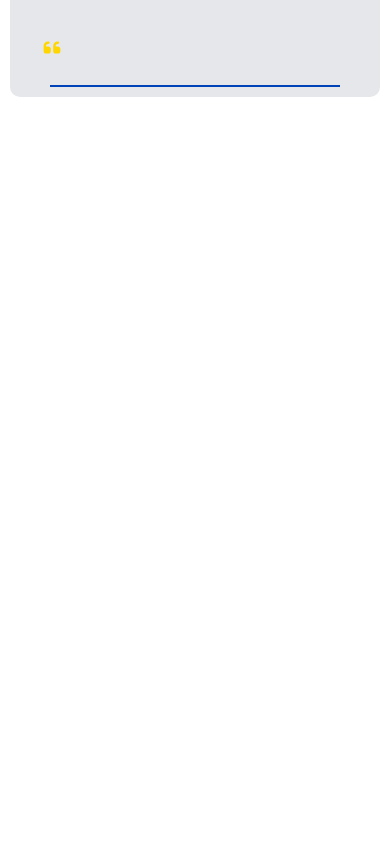
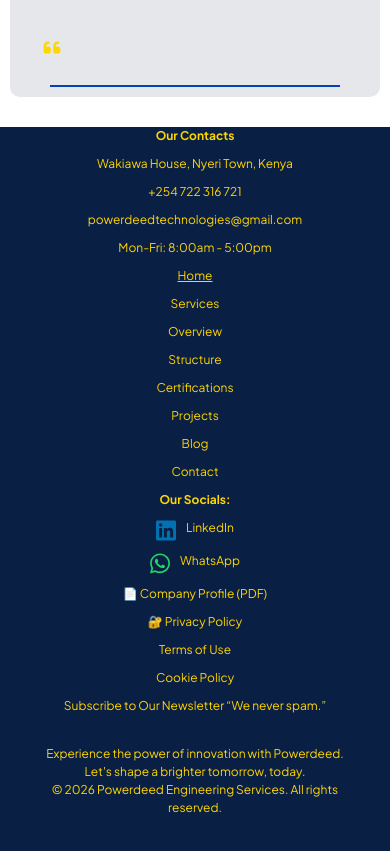
Before and after one commit to Powerdeed/PTR-client-website, a Next.js app: page / in a window 390 px wide. Shown: the part 3860-4711 px from the top of the page. Before the commit the page ends 3987 px from the top, so only its background shows below. Built offline with nearby package versions, Linux system fonts and the light colour scheme.

Commit message:
Added footer component. Done with home page.

```diff
--- a/app/layout.tsx
+++ b/app/layout.tsx
@@ -4,6 +4,7 @@ import "./globals.css";
 import Nav from "@/components/layout/Nav";
 import ScrollIndicator from "@/components/layout/ScrollIndicator";
 import QuickNavs from "@/components/layout/QuickNavs";
+import Footer from "@/components/layout/Footer";
 
 const plusJakartaSans = Plus_Jakarta_Sans({
   variable: "--font-plus-jakarta-sans",
@@ -34,6 +35,7 @@ export default function RootLayout({
         <ScrollIndicator />
         <QuickNavs />
         {children}
+        <Footer />
       </body>
     </html>
   );
--- a/components/features/home/Testimonials.tsx
+++ b/components/features/home/Testimonials.tsx
@@ -81,7 +81,7 @@ export default function Testimonials() {
     function updateWidth() {
       if (testimonialEl.current) {
         setTestimonialWidth(
-          testimonialEl.current.getBoundingClientRect().width
+          testimonialEl.current.getBoundingClientRect().width,
         );
       }
     }
@@ -124,6 +124,7 @@ export default function Testimonials() {
                       }
                       alt=""
                       fill
+                      sizes="(max-width: 1024px) 100%"
                       className="object-cover rounded-[50%] relative overflow-hidden"
                     />
                   </div>
--- a/components/layout/Footer.tsx
+++ b/components/layout/Footer.tsx
@@ -1,41 +1,56 @@
+"use client";
+
 // modules
-import React, { useEffect, useState } from "react";
-import { Link, useLocation } from "react-router-dom";
-import axios from "axios";
+import Link from "next/link";
+import { usePathname } from "next/navigation";
+// import axios from "axios";
 
-// styles
-import "./styles/footer.css";
+const contacts = {
+  location: "Wakiawa House, Nyeri Town, Kenya",
+  phone: "+254 722 316 721",
+  email: "powerdeedtechnologies@gmail.com",
+  "working-hours": "Mon-Fri: 8:00am - 5:00pm",
+};
 
-// files
-import profilePdf from "/docs/profile/POWERDEED ENGINEERING SERVICES.pdf";
+const links = [
+  "",
+  "services",
+  "about/overview",
+  "about/structure",
+  "about/certifications",
+  "projects",
+  "blog",
+  "contact",
+];
 
 export default function Footer() {
-  const API = import.meta.env.VITE_API_BASE_URL;
-  const [contacts, setContacts] = useState({});
+  // const API = import.meta.env.VITE_API_BASE_URL;
+  // const [contacts, setContacts] = useState({});
 
-  const location = useLocation();
+  const pathname = usePathname();
 
-  useEffect(() => {
-    const fetchContacts = async () => {
-      try {
-        const res = await axios.get(`${API}/contacts`);
-        const data = res.data.data;
-        setContacts(data);
-      } catch (error) {
-        console.error("Failed to fetch contacts", error);
-      }
-    };
+  // useEffect(() => {
+  //   const fetchContacts = async () => {
+  //     try {
+  //       const res = await axios.get(`${API}/contacts`);
+  //       const data = res.data.data;
+  //       setContacts(data);
+  //     } catch (error) {
+  //       console.error("Failed to fetch contacts", error);
+  //     }
+  //   };
 
-    fetchContacts();
-  }, []);
+  //   fetchContacts();
+  // }, []);
 
   return (
-    <footer className="footer">
-      <div className="footer-content">
-        <ul className="footer-links">
+    <footer className="relative w-full h-max lg:h-75 p-[0_10%_80px_10%] bg-(--primary-blue) text-[12px] text-(--primary-yellow) grid gap-5">
+      <div>
+        <ul className="w-full lg:w-[25%] list-none grid gap-2.5 float-none text-center lg:float-left lg:text-left mb-2.5 lg:mb-0">
           <li className="Contacts" style={{ fontWeight: "bold" }}>
             Our Contacts
           </li>
+
           {!contacts ? (
             <li>Loading contacts...</li>
           ) : (
@@ -44,118 +59,80 @@ export default function Footer() {
             ))
           )}
         </ul>
-        <ul className="footer-links">
-          <li className="home-link">
+
+        <ul className="w-full lg:w-[25%] list-none grid gap-2.5 float-none text-center lg:float-left lg:text-left mb-2.5 lg:mb-0">
+          {links.map((path, index) => {
+            const lastSegment = path.split("/").pop();
+
+            const label =
+              path === ""
+                ? "Home"
+                : lastSegment
+                  ? lastSegment.charAt(0).toUpperCase() + lastSegment.slice(1)
+                  : "";
+
+            return (
+              <li key={index}>
                 <Link
-              className={location.pathname === "/" ? "active-page" : ""}
-              to="/"
+                  className={`${pathname === `/${path}` ? "underline" : ""}`}
+                  href={`/${path}`}
                 >
-              Home
+                  {label}
                 </Link>
               </li>
-          <li className="services-link">
-            <Link
-              className={location.pathname === "/services" ? "active-page" : ""}
-              to="../services"
-            >
-              Services
-            </Link>
-          </li>
-          <li className="overview-link">
-            <Link
-              className={
-                location.pathname === "/about/overview" ? "active-page" : ""
-              }
-              to="../about/overview"
-            >
-              Overview
-            </Link>
-          </li>
-          <li className="structure-link">
-            <Link
-              className={
-                location.pathname === "/about/structure" ? "active-page" : ""
-              }
-              to="../about/structure"
-            >
-              structure
-            </Link>
-          </li>
-          <li className="certifications-link">
-            <Link
-              className={
-                location.pathname === "/about/certifications"
-                  ? "active-page"
-                  : ""
-              }
-              to="../about/certifications"
-            >
-              Certificates & Licenses
-            </Link>
-          </li>
-          <li className="projects-link">
-            <Link
-              className={location.pathname === "/projects" ? "active-page" : ""}
-              to="../projects"
-            >
-              Projects
-            </Link>
-          </li>
-          <li className="blog-link">
-            <Link
-              className={location.pathname === "/blog" ? "active-page" : ""}
-              to="../blog"
-            >
-              Blog
-            </Link>
-          </li>
-          <li className="contact-link">
-            <Link
-              className={location.pathname === "/contact" ? "active-page" : ""}
-              to="../contact"
-            >
-              Contact
-            </Link>
-          </li>
+            );
+          })}
         </ul>
-        <ul className="footer-links socials">
+
+        <ul className="w-full lg:w-[25%] list-none grid gap-2.5 float-none text-center lg:float-left lg:text-left mb-2.5 lg:mb-0">
           <li style={{ fontWeight: "bold" }}>Our Socials:</li>
-          <li>
+
+          <li className="grid lg:block justify-center">
             <a
               href="https://www.linkedin.com/in/alfred-kuria-58199a106/?originalSubdomain=ke"
               target="_blank"
               rel="noopener noreferrer"
+              className="flex gap-2.5"
             >
               <svg
                 xmlns="http://www.w3.org/2000/svg"
                 viewBox="0 0 448 512"
                 aria-label="LinkedIn"
-                className="social-icon linkedin-icon"
+                className="w-5"
               >
-                <path d="M416 32H31.9C14.3 32 0 46.5 0 64.3v383.4C0 465.5 14.3 480 31.9 480H416c17.6 0 32-14.5 32-32.3V64.3c0-17.8-14.4-32.3-32-32.3zM135.4 416H69V202.2h66.5V416zm-33.2-243c-21.3 0-38.5-17.3-38.5-38.5S80.9 96 102.2 96c21.2 0 38.5 17.3 38.5 38.5 0 21.3-17.2 38.5-38.5 38.5zm282.1 243h-66.4V312c0-24.8-.5-56.7-34.5-56.7-34.6 0-39.9 27-39.9 54.9V416h-66.4V202.2h63.7v29.2h.9c8.9-16.8 30.6-34.5 62.9-34.5 67.2 0 79.7 44.3 79.7 101.9V416z" />
+                <path
+                  d="M416 32H31.9C14.3 32 0 46.5 0 64.3v383.4C0 465.5 14.3 480 31.9 480H416c17.6 0 32-14.5 32-32.3V64.3c0-17.8-14.4-32.3-32-32.3zM135.4 416H69V202.2h66.5V416zm-33.2-243c-21.3 0-38.5-17.3-38.5-38.5S80.9 96 102.2 96c21.2 0 38.5 17.3 38.5 38.5 0 21.3-17.2 38.5-38.5 38.5zm282.1 243h-66.4V312c0-24.8-.5-56.7-34.5-56.7-34.6 0-39.9 27-39.9 54.9V416h-66.4V202.2h63.7v29.2h.9c8.9-16.8 30.6-34.5 62.9-34.5 67.2 0 79.7 44.3 79.7 101.9V416z"
+                  fill="#0072b1"
+                />
               </svg>
               LinkedIn
             </a>
           </li>
-          <li>
+
+          <li className="grid lg:block justify-center">
             <a
               href="https://wa.me/254722316721?text=Hi%2C%20I%20found%20you%20on%20the%20website"
               target="_blank"
               rel="noopener noreferrer"
+              className="flex gap-2.5"
             >
               <svg
                 xmlns="http://www.w3.org/2000/svg"
                 viewBox="0 0 448 512"
                 aria-label="WhatsApp"
-                className="social-icon whatsapp-icon"
+                className="w-5"
               >
-                <path d="M380.9 97.1C339 55.1 283.2 32 223.9 32c-122.4 0-222 99.6-222 222 0 39.1 10.2 77.3 29.6 111L0 480l117.7-30.9c32.4 17.7 68.9 27 106.1 27h.1c122.3 0 224.1-99.6 224.1-222 0-59.3-25.2-115-67.1-157zm-157 341.6c-33.2 0-65.7-8.9-94-25.7l-6.7-4-69.8 18.3L72 359.2l-4.4-7c-18.5-29.4-28.2-63.3-28.2-98.2 0-101.7 82.8-184.5 184.6-184.5 49.3 0 95.6 19.2 130.4 54.1 34.8 34.9 56.2 81.2 56.1 130.5 0 101.8-84.9 184.6-186.6 184.6zm101.2-138.2c-5.5-2.8-32.8-16.2-37.9-18-5.1-1.9-8.8-2.8-12.5 2.8-3.7 5.6-14.3 18-17.6 21.8-3.2 3.7-6.5 4.2-12 1.4-32.6-16.3-54-29.1-75.5-66-5.7-9.8 5.7-9.1 16.3-30.3 1.8-3.7 .9-6.9-.5-9.7-1.4-2.8-12.5-30.1-17.1-41.2-4.5-10.8-9.1-9.3-12.5-9.5-3.2-.2-6.9-.2-10.6-.2-3.7 0-9.7 1.4-14.8 6.9-5.1 5.6-19.4 19-19.4 46.3 0 27.3 19.9 53.7 22.6 57.4 2.8 3.7 39.1 59.7 94.8 83.8 35.2 15.2 49 16.5 66.6 13.9 10.7-1.6 32.8-13.4 37.4-26.4 4.6-13 4.6-24.1 3.2-26.4-1.3-2.5-5-3.9-10.5-6.6z" />
+                <path
+                  d="M380.9 97.1C339 55.1 283.2 32 223.9 32c-122.4 0-222 99.6-222 222 0 39.1 10.2 77.3 29.6 111L0 480l117.7-30.9c32.4 17.7 68.9 27 106.1 27h.1c122.3 0 224.1-99.6 224.1-222 0-59.3-25.2-115-67.1-157zm-157 341.6c-33.2 0-65.7-8.9-94-25.7l-6.7-4-69.8 18.3L72 359.2l-4.4-7c-18.5-29.4-28.2-63.3-28.2-98.2 0-101.7 82.8-184.5 184.6-184.5 49.3 0 95.6 19.2 130.4 54.1 34.8 34.9 56.2 81.2 56.1 130.5 0 101.8-84.9 184.6-186.6 184.6zm101.2-138.2c-5.5-2.8-32.8-16.2-37.9-18-5.1-1.9-8.8-2.8-12.5 2.8-3.7 5.6-14.3 18-17.6 21.8-3.2 3.7-6.5 4.2-12 1.4-32.6-16.3-54-29.1-75.5-66-5.7-9.8 5.7-9.1 16.3-30.3 1.8-3.7 .9-6.9-.5-9.7-1.4-2.8-12.5-30.1-17.1-41.2-4.5-10.8-9.1-9.3-12.5-9.5-3.2-.2-6.9-.2-10.6-.2-3.7 0-9.7 1.4-14.8 6.9-5.1 5.6-19.4 19-19.4 46.3 0 27.3 19.9 53.7 22.6 57.4 2.8 3.7 39.1 59.7 94.8 83.8 35.2 15.2 49 16.5 66.6 13.9 10.7-1.6 32.8-13.4 37.4-26.4 4.6-13 4.6-24.1 3.2-26.4-1.3-2.5-5-3.9-10.5-6.6z"
+                  fill="#25D366"
+                />
               </svg>
               WhatsApp
             </a>
           </li>
         </ul>
-        <ul className="footer-links">
+
+        <ul className="w-full lg:w-[25%] list-none grid gap-2.5 float-none text-center lg:float-left lg:text-left mb-2.5 lg:mb-0">
           <li>
             <a
               href="/docs/profile/POWERDEED ENGINEERING SERVICES.pdf"
@@ -168,26 +145,26 @@ export default function Footer() {
             </a>
           </li>
           <li>
-            <Link to="../404">🔐 Privacy Policy</Link>
+            <Link href="../404">🔐 Privacy Policy</Link>
           </li>
           <li>
-            <Link to="../404">Terms of Use</Link>
+            <Link href="../404">Terms of Use</Link>
           </li>
           <li>
-            <Link to="../404">Cookie Policy</Link>
+            <Link href="../404">Cookie Policy</Link>
           </li>
           <li>Subscribe to Our Newsletter “We never spam.”</li>
         </ul>
-        <div className="rights">
+      </div>
+      <div className="flex-1 h-12.5 w-full text-center">
         <p>
-            Experience the power of innovation with Powerdeed. Let&apos;s shape
-            a brighter tomorrow, today.
+          Experience the power of innovation with Powerdeed. Let&apos;s shape a
+          brighter tomorrow, today.
         </p>
         <p>
-            &copy; {new Date().getFullYear()} Powerdeed Engineering Services.
-            All rights reserved.
+          &copy; {new Date().getFullYear()} Powerdeed Engineering Services. All
+          rights reserved.
         </p>
-        </div>
       </div>
     </footer>
   );
--- a/components/layout/Nav.tsx
+++ b/components/layout/Nav.tsx
@@ -81,7 +81,7 @@ export default function Nav() {
 
       <ul
         ref={mainMenu}
-        className={`absolute hidden lg:flex items-center gap-5 list-none top-12.5 lg:top-3 right-0 lg:right-[8%] text-[0.9em] pl-1 w-0 lg:w-fit h-[calc(100vh-50px)] lg:h-fit bg-(--primary-blue) lg:bg-transparent transition-[width_0.3s_ease-in-out] z-1`}
+        className={`absolute hidden lg:flex items-center gap-5 list-none top-12.5 lg:top-3 right-0 lg:right-[8%] text-[12px] pl-1 w-0 lg:w-fit h-[calc(100vh-50px)] lg:h-fit bg-(--primary-blue) lg:bg-transparent transition-[width_0.3s_ease-in-out] z-1`}
       >
         {[
           { href: "/", label: "Home" },
@@ -131,7 +131,7 @@ export default function Nav() {
               />
             </div>
           )}
-          <ul className="lg:top-5 w-full lg:w-40 relative transition-[height_0.3s_ease-in-out] lg:absolute pl-2 lg:pl-0 list-none z-2 leading-6">
+          <ul className="lg:top-5 w-full lg:w-40 relative transition-[height_0.3s_ease-in-out] lg:absolute list-none z-2 leading-6">
             {[
               { href: "/about/overview", label: "Overview" },
               { href: "/about/structure", label: "Structure" },
@@ -145,7 +145,7 @@ export default function Nav() {
                 ref={(el) => {
                   if (el) subMenuItems.current[idx] = el;
                 }}
-                className="hidden bg-(--primary-blue) items-center"
+                className="hidden bg-(--primary-blue) items-center pl-2"
               >
                 <Link
                   href={item.href}
```
Lines whose indentation alone changed are shown as unchanged.
